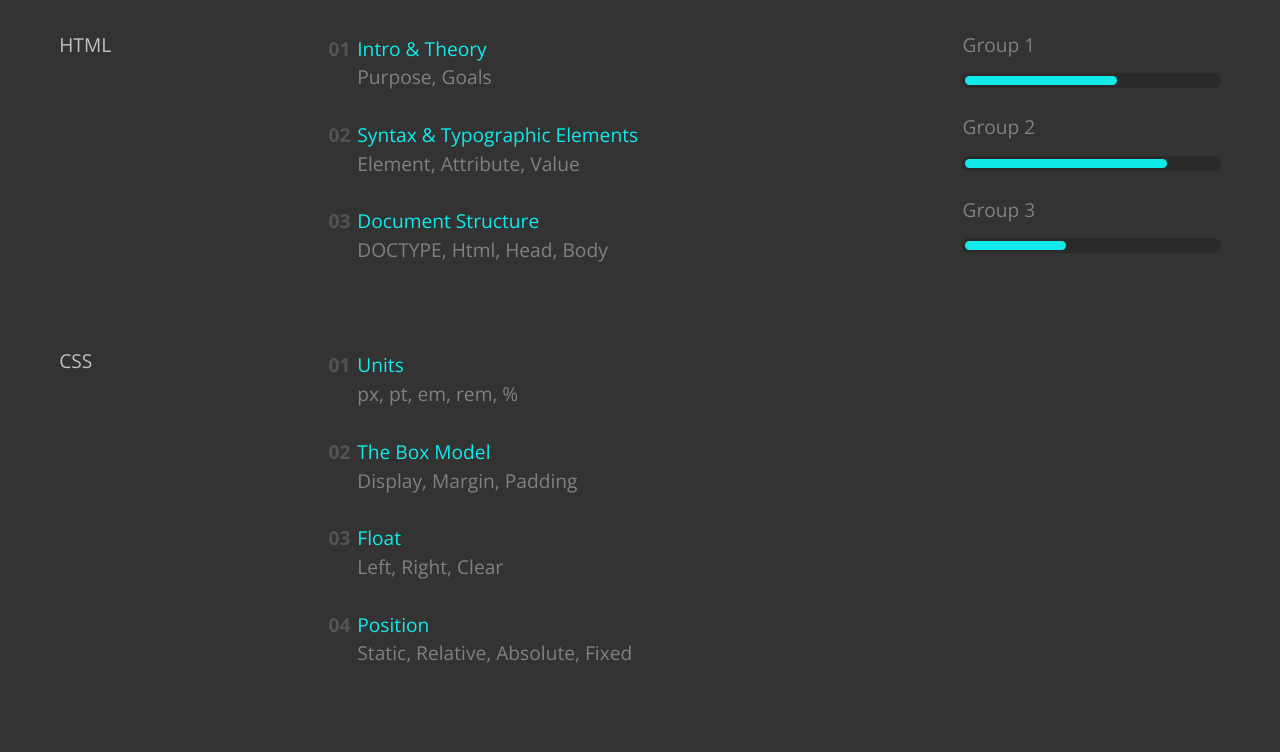
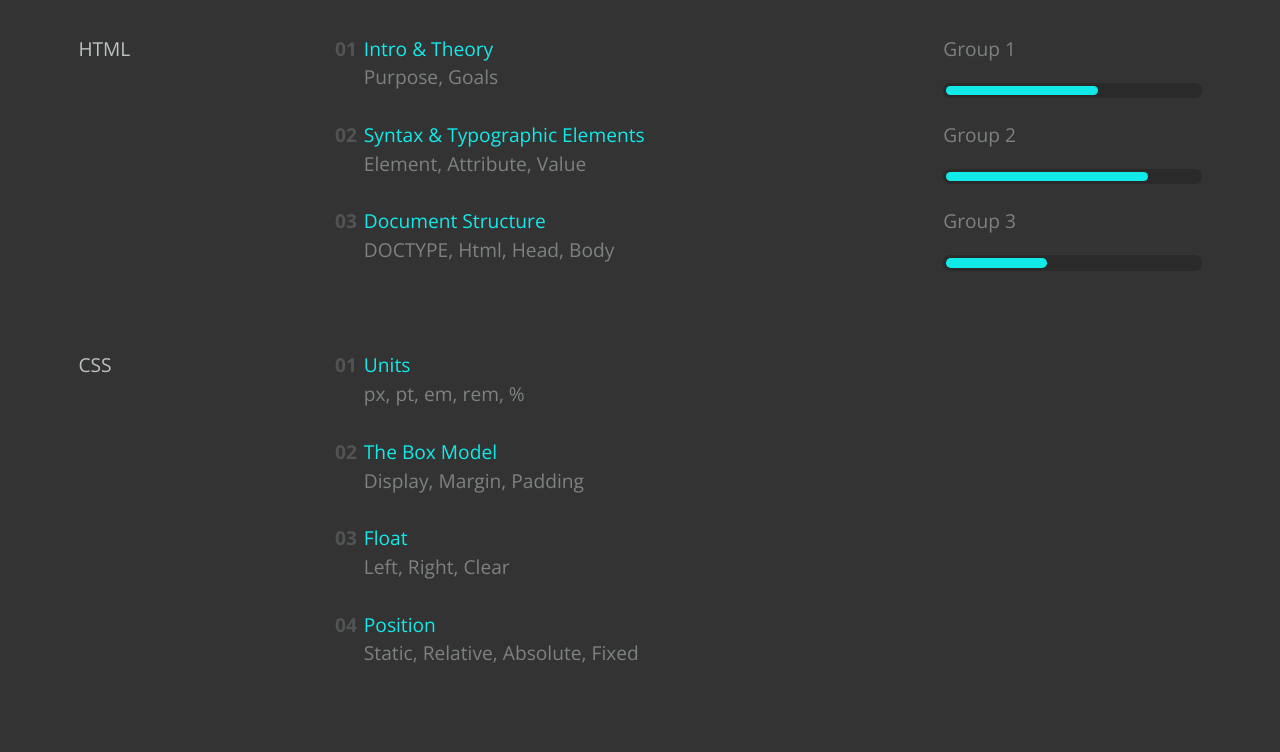
Before and after one commit to DealerOnClass/standard, a plain HTML site: page index.html in a window 1280 px wide. Shown: the part 263-1015 px from the top of the page. Drawn offline with nearby package versions, Linux system fonts and the light colour scheme.

Commit message:
Update v21

```diff
--- a/css/screen.css
+++ b/css/screen.css
@@ -53,16 +53,15 @@ body {
     line-height: 1.5;
     color: #bdc4c0;
 }
-h2, h5 {
-    line-height: 1;
-}
 h2 {
     font-size: 2em;
     font-weight: 300;
+    line-height: 1;
     margin: 1.5em 0;
 }
 h5 {
     margin-bottom: 1em;
+    line-height: 1.5;
 }
 p {
     margin-bottom: 1.5em;
@@ -100,6 +99,9 @@ strong {
     padding: 0 1em;
 }
 @media (min-width: 45em) {
+    .grid__container {
+        padding: 0 2em;
+    }
     .grid__col--right {
         float: right;
     }
@@ -223,6 +225,7 @@ strong {
     border: .2em solid #2a2a2a;
     border-radius: .35em;
     box-sizing: border-box;
+    margin-bottom: 1.2em;
 }
 [class^="progress__bar--"]:before {
     content: "";
```
